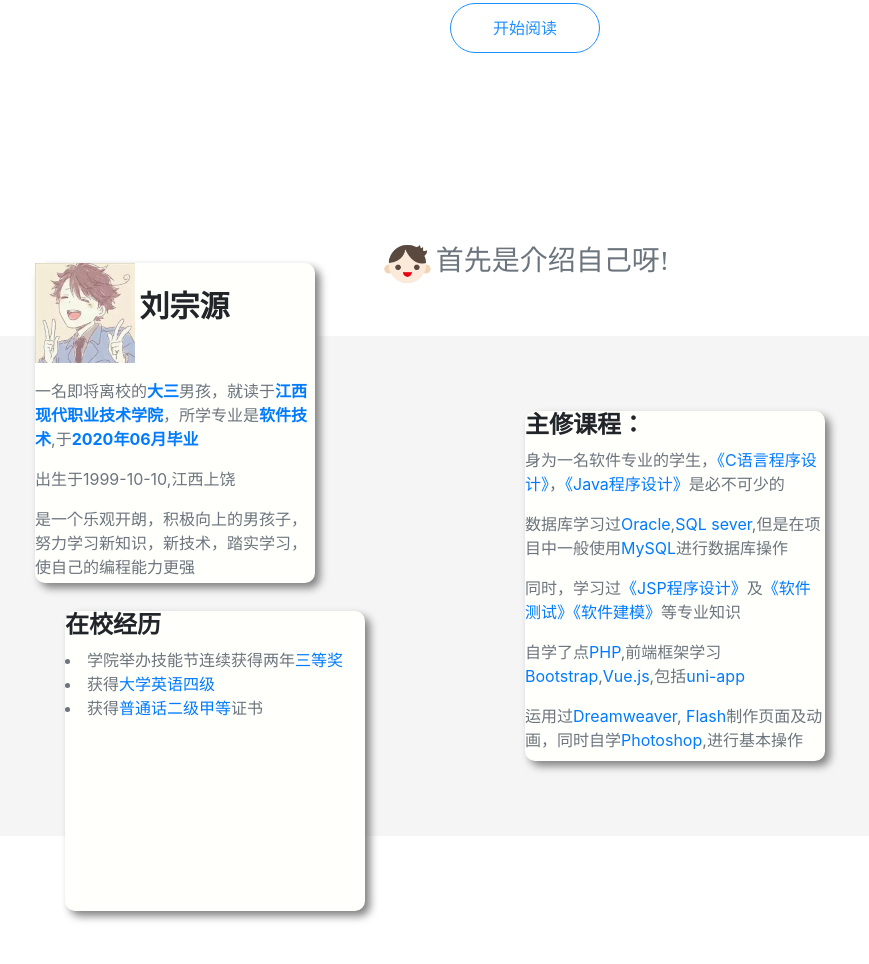
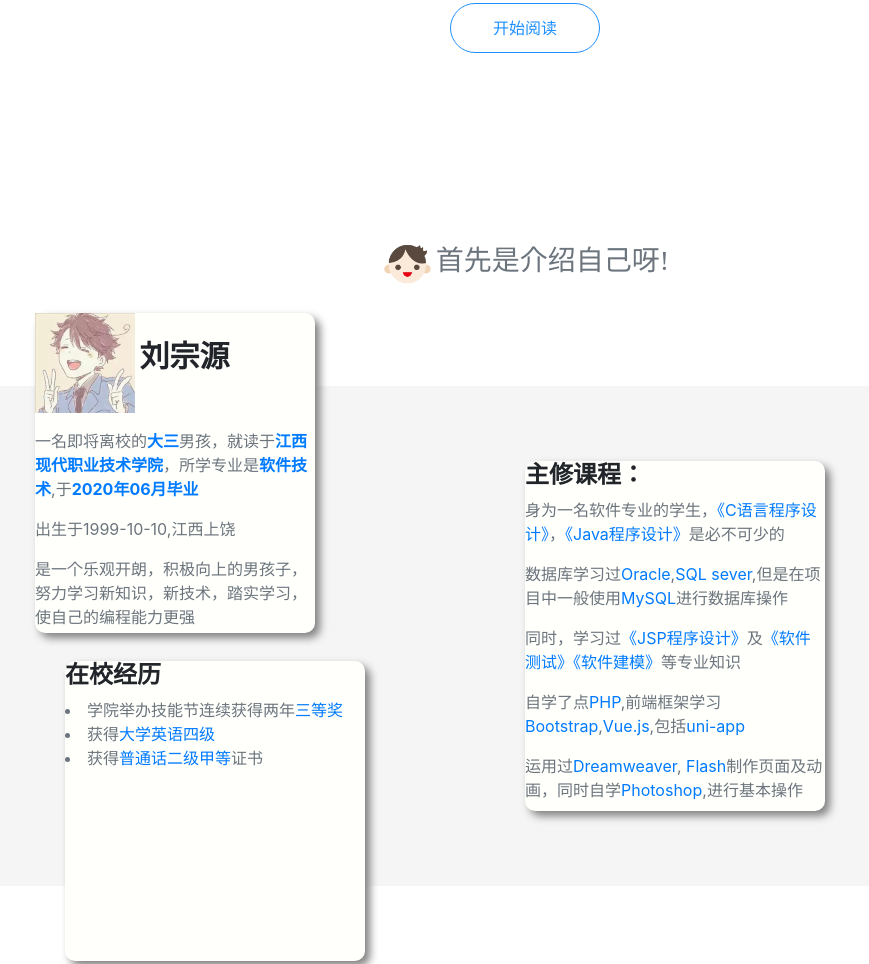
Before and after one commit to Lzongy/lzyBlog.github.io, a plain HTML site: page index.html in a window 1280 px wide. Shown: the part 684-1648 px from the top of the page, without its empty margins (115-984 px from the left). Drawn offline with nearby package versions, Linux system fonts and the light colour scheme.

Commit message:
Update index.css

```diff
--- a/css/index.css
+++ b/css/index.css
@@ -64,6 +64,7 @@ header{
     align-items: center;
     background-color: whitesmoke;
     margin-bottom: 150px;
+    margin-top: 50px;
 }
 .left_container{
     display: flex;
@@ -139,7 +140,7 @@ header{
 .area_info{
     width: 100%;
     height: 100px;
-    margin-top: 30px ;
+    margin: 30px auto;
     text-align: center;
     font-family: "Yuanti SC";
 }
```
